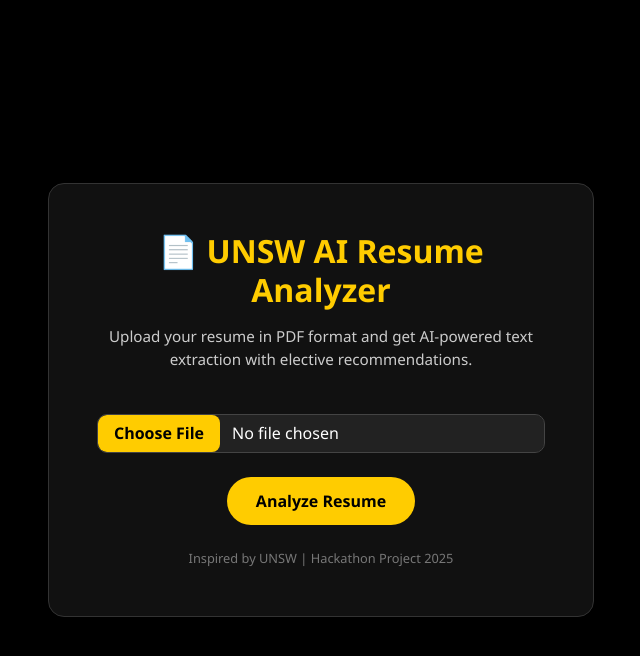
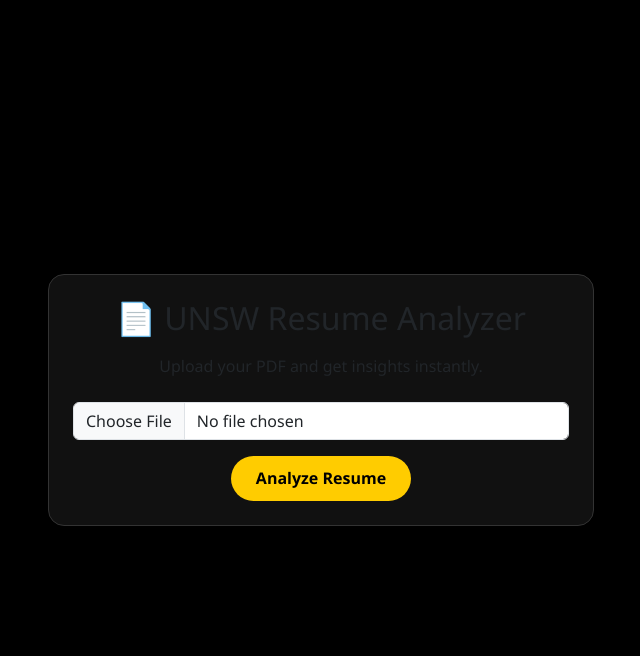
Before and after one commit to Harin211/UNSW-AI-resume-checker, a Flask app: page / in a window 1280 px wide. Shown: the top 656 px of the page, without its empty margins (319-959 px from the left). Run offline with Flask 3, Linux system fonts and the light colour scheme.

Commit message:
Edited app.py and index.html for better web template

```diff
--- a/app.py
+++ b/app.py
@@ -1,41 +1,29 @@
-from flask import Flask, render_template, request, send_file
-import pdfplumber
+from flask import Flask, render_template, request, jsonify # type: ignore
 import os
 
 app = Flask(__name__)
-os.makedirs("outputs", exist_ok=True)
 
-@app.route("/")
-def index():
+@app.route('/')
+def home():
     return render_template("index.html")
 
-@app.route("/upload", methods=["POST"])
+@app.route('/upload', methods=['POST'])
 def upload():
-    file = request.files["file"]
-    if not file or not file.filename.endswith(".pdf"):
-        return "Please upload a valid PDF."
+    if 'file' not in request.files:
+        return jsonify({"error": "No file uploaded"}), 400
+
+    file = request.files['file']
+    if file.filename == '':
+        return jsonify({"error": "No file selected"}), 400
 
     # Save temporarily
-    temp_path = f"temp_{file.filename}"
-    file.save(temp_path)
+    filepath = os.path.join("uploads", file.filename)
+    os.makedirs("uploads", exist_ok=True)
+    file.save(filepath)
 
-    # Extract text
-    all_text = ""
-    with pdfplumber.open(temp_path) as pdf:
-        for page in pdf.pages:
-            text = page.extract_text()
-            if text:
-                all_text += text + "\n"
+    # TODO: Call your FastAPI backend here (requests.post)
+    # For now just dummy response
+    return jsonify({"status": "success", "filename": file.filename})
 
-    # Save text file
-    output_path = os.path.join("outputs", f"{os.path.splitext(file.filename)[0]}.txt")
-    with open(output_path, "w", encoding="utf-8") as out:
-        out.write(all_text)
-
-    # Clean up temp file
-    os.remove(temp_path)
-
-    return send_file(output_path, as_attachment=True)
-
-if __name__ == "__main__":
+if __name__ == '__main__':
     app.run(debug=True)
--- a/templates/index.html
+++ b/templates/index.html
@@ -4,10 +4,9 @@
   <meta charset="UTF-8">
   <title>UNSW AI Resume Analyzer</title>
   <link href="https://cdn.jsdelivr.net/npm/bootstrap@5.3.2/dist/css/bootstrap.min.css" rel="stylesheet">
-
   <style>
     body {
-      background-color: #000; /* UNSW black */
+      background-color: #000;
       color: #f5f5f5;
       font-family: "Segoe UI", Arial, sans-serif;
       height: 100vh;
@@ -15,67 +14,32 @@
       justify-content: center;
       align-items: center;
     }
-
     .card {
       border-radius: 1rem;
-      background-color: #111; /* dark grey card */
+      background-color: #111;
       border: 1px solid #333;
       box-shadow: 0 12px 25px rgba(0,0,0,0.6);
     }
-
-    h2 {
-      color: #FFCC00; /* UNSW yellow */
-      font-weight: 700;
+    .btn-custom {
+      background: #ffcc00;
+      color: #000;
+      font-weight: 600;
+      border-radius: 50px;
+      padding: 0.6rem 1.5rem;
+      transition: 0.3s;
     }
-
-    p {
-      color: #ccc;
-      font-size: 0.95rem;
+    .btn-custom:hover {
+      background: #ffd633;
+      transform: scale(1.05);
     }
-
-    .btn-custom {
-      background: #FFCC00;
-      color: #000;
-      border: none;
-      border-radius: 50px;
-      padding: 0.75rem 1.8rem;
-      font-weight: 600;
-      transition: all 0.3s ease;
+    .spinner-border {
+      display: none;
     }
-
-    .btn-custom:hover {
-      background: #e6b800; /* darker yellow */
-      transform: translateY(-3px);
-      box-shadow: 0 6px 15px rgba(255,204,0,0.5);
-    }
-
-    .file-input {
-      margin-top: 1.2rem;
-      border-radius: 10px;
-      background-color: #222;
-      color: #fff;
-      border: 1px solid #444;
-    }
-
-    .file-input::file-selector-button {
-      background: #FFCC00;
-      color: #000;
-      border: none;
-      padding: 0.4rem 1rem;
-      border-radius: 8px;
-      cursor: pointer;
-      font-weight: 600;
-      transition: all 0.2s ease;
-    }
-
-    .file-input::file-selector-button:hover {
-      background: #e6b800;
-    }
-
-    footer {
-      margin-top: 1.5rem;
-      font-size: 0.8rem;
-      color: #777;
+    #successMsg {
+      display: none;
+      margin-top: 1rem;
+      color: #28a745;
+      font-weight: bold;
     }
   </style>
 </head>
@@ -83,17 +47,57 @@
   <div class="container">
     <div class="row justify-content-center">
       <div class="col-md-6">
-        <div class="card p-5 text-center">
-          <h2 class="mb-3">📄 UNSW AI Resume Analyzer</h2>
-          <p class="mb-4">Upload your resume in PDF format and get AI-powered text extraction with elective recommendations.</p>
-          <form action="/upload" method="post" enctype="multipart/form-data">
+        <div class="card p-4 text-center">
+          <h2 class="mb-3">📄 UNSW Resume Analyzer</h2>
+          <p class="mb-4">Upload your PDF and get insights instantly.</p>
+
+          <form id="uploadForm" method="post" enctype="multipart/form-data">
             <input type="file" class="form-control file-input" name="file" accept="application/pdf" required>
-            <button type="submit" class="btn btn-custom mt-4">Analyze Resume</button>
+            <button type="submit" class="btn btn-custom mt-3">Analyze Resume</button>
           </form>
-          <footer>Inspired by UNSW | Hackathon Project 2025</footer>
+
+
+          <div class="spinner-border text-warning mt-3" role="status" id="loadingSpinner">
+            <span class="visually-hidden">Analyzing...</span>
+          </div>
+
+
+          <div id="successMsg">✅ Resume analyzed successfully!</div>
         </div>
       </div>
     </div>
   </div>
+
+  <script>
+    const form = document.getElementById("uploadForm");
+    const spinner = document.getElementById("loadingSpinner");
+    const successMsg = document.getElementById("successMsg");
+
+    form.addEventListener("submit", function(e) {
+      e.preventDefault();
+      spinner.style.display = "inline-block";
+      successMsg.style.display = "none";
+
+      const formData = new FormData(form);
+
+      fetch("/upload", {
+        method: "POST",
+        body: formData
+      })
+      .then(res => res.json())
+      .then(data => {
+        spinner.style.display = "none";
+        successMsg.style.display = "block";
+        successMsg.textContent = "✅ Resume analyzed successfully!";
+        console.log(data);
+      })
+      .catch(err => {
+        spinner.style.display = "none";
+        successMsg.style.display = "block";
+        successMsg.style.color = "red";
+        successMsg.textContent = "❌ Error analyzing resume!";
+      });
+    });
+  </script>
 </body>
 </html>
```
